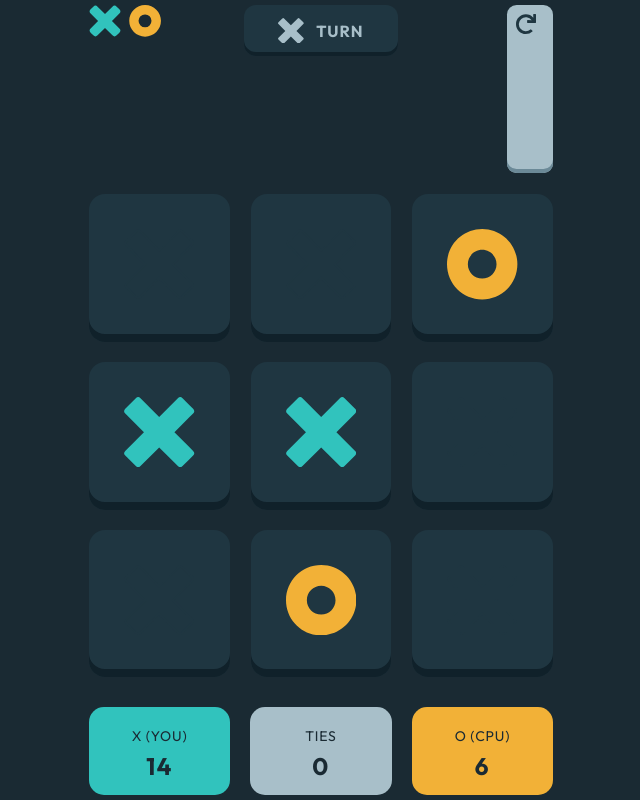
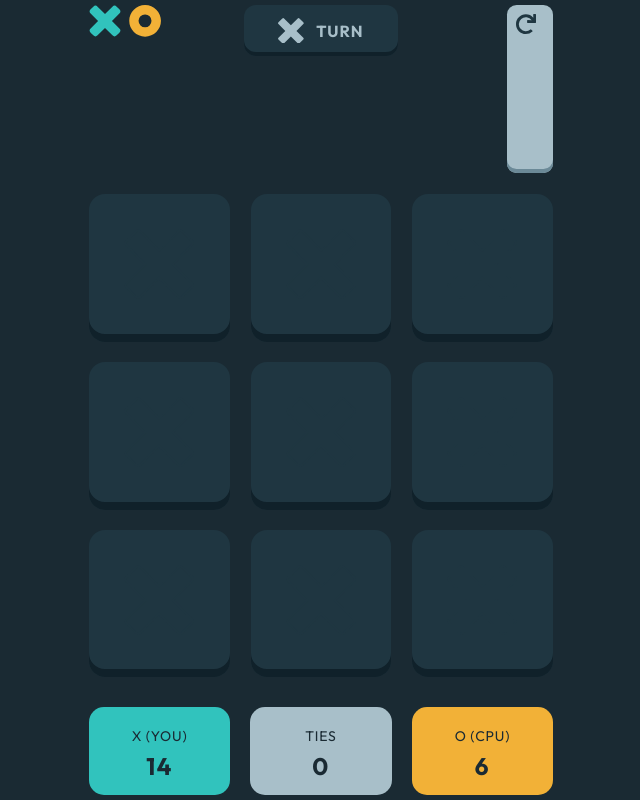
Before and after one commit to mujabom/tic-tac-toe, a React (Vite) app: page / in a window 1280 px wide. Both pictures are taken after a click on the button "NEW GAME (VS PLAYER)". Shown: the whole page, without its empty margins (319-959 px from the left). Built offline with nearby package versions, Linux system fonts and the light colour scheme.

Commit message:
basics of turn play flow

```diff
--- a/src/App.tsx
+++ b/src/App.tsx
@@ -8,9 +8,9 @@ export default function App() {
   const [gameState, setGameState] = useState<gameState>({
     turn: "X",
     grid: [
-      ["", "", "O"],
-      ["X", "X", ""],
-      ["", "O", ""],
+      ["", "", ""],
+      ["", "", ""],
+      ["", "", ""],
     ],
     score: {
       X: 0,
@@ -18,13 +18,38 @@ export default function App() {
       tie: 0,
     },
   });
+  function updateGameState(clicked: { x: number; y: number }) {
+    setGameState((prev) => {
+
+      const newGrid = prev.grid.map((row, x) =>
+        row.map((cell, y) => {
+          if (x === clicked.x && y === clicked.y) {
+            return prev.turn;
+          } else {
+            return cell;
+          }
+        }
+        )
+      );
+
+      return {
+        ...prev,
+        grid: newGrid as Grid,
+        turn: prev.turn === "X" ? "O" : "X",
+      };
+
+
+
+    });
+  }
+
   function startGame() {
     setPageState("game");
   }
   return (
     <div className="flex items-center min-w-[19rem] justify-center min-h-screen px-10 font-outfit text-cl-silver text-body bg-cd-navy">
       {pageState === "menu" && <NewGameMenu start={startGame} />}
-      {pageState === "game" && <GameScreen gameState={gameState} />}
+      {pageState === "game" && <GameScreen gameState={gameState} updateGameState={updateGameState}/>}
       {/* <NotificationScreen /> */}
     </div>
   );
--- a/src/components/GameScreen/GameGrid.tsx
+++ b/src/components/GameScreen/GameGrid.tsx
@@ -4,7 +4,7 @@ import Xoutline from "../../asset/icon-x-outline.svg?react";
 import Ooutline from "../../asset/icon-o-outline.svg?react";
 import { Fragment } from "react";
 
-export default function XOGrid({ gameState }: { gameState: gameState }) {
+export default function XOGrid({ gameState,updateGameState }: { gameState: gameState,updateGameState:(clicked: { x: number; y: number })=>void }) {
   const classes =
     "bg-cd-semi-navy p-[25%] pb-[30%] group flex items-center justify-center aspect-square rounded-2xl shadow-i-navy-s md:shadow-i-navy";
   return (
@@ -15,7 +15,7 @@ export default function XOGrid({ gameState }: { gameState: gameState }) {
 
             {cell === "X" &&<div key={i * 3 + j} className={classes}> <X className="text-cl-blue" /></div>}
 
-            {cell === "" && <button  className={classes}><EmptyCell cell={cell} turn={gameState.turn} /></button>}
+            {cell === "" && <button onClick={()=>updateGameState({x:i,y:j})}  className={classes}><EmptyCell cell={cell} turn={gameState.turn} /></button>}
           </Fragment>
         ))
 
--- a/src/components/GameScreen/GameScreen.tsx
+++ b/src/components/GameScreen/GameScreen.tsx
@@ -8,7 +8,7 @@ import Logo from "../../asset/logo.svg?react";
 import XOGrid from "./GameGrid";
 
 
-export function GameScreen({ gameState }: { gameState: gameState}) {
+export function GameScreen({ gameState,updateGameState }: { gameState: gameState,updateGameState:(clicked: { x: number; y: number })=>void}) {
   return (
     <div className="flex flex-col max-w-full md:w-[29rem]">
       {/* hrader */}
@@ -29,7 +29,7 @@ export function GameScreen({ gameState }: { gameState: gameState}) {
         </div>
       </div>
       {/* grid */}
-      <XOGrid gameState={gameState} />
+      <XOGrid gameState={gameState} updateGameState={updateGameState}/>
       {/* footer */}
       <div className="flex justify-between">
         <div className=" bg-cl-blue rounded-[15px] w-[30.4%] text-cd-navy flex flex-col justify-center items-center">
```
